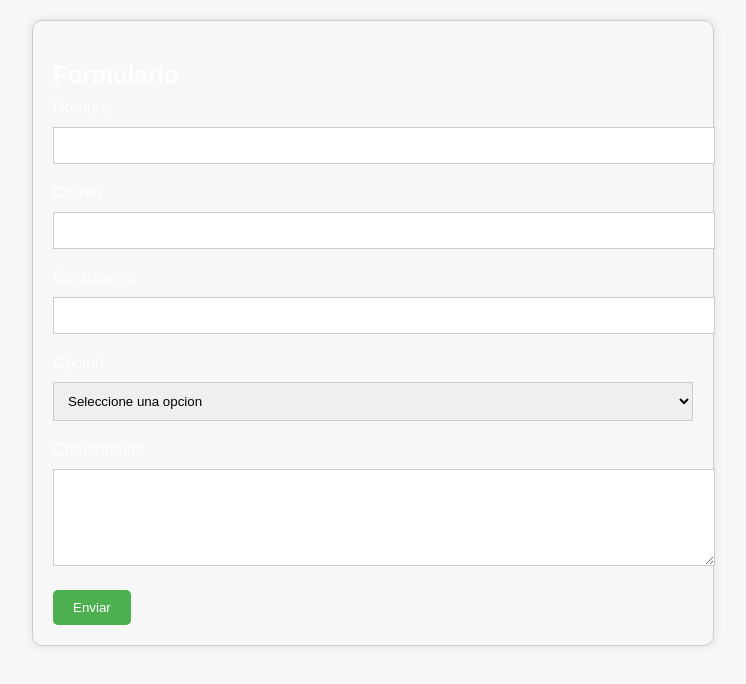
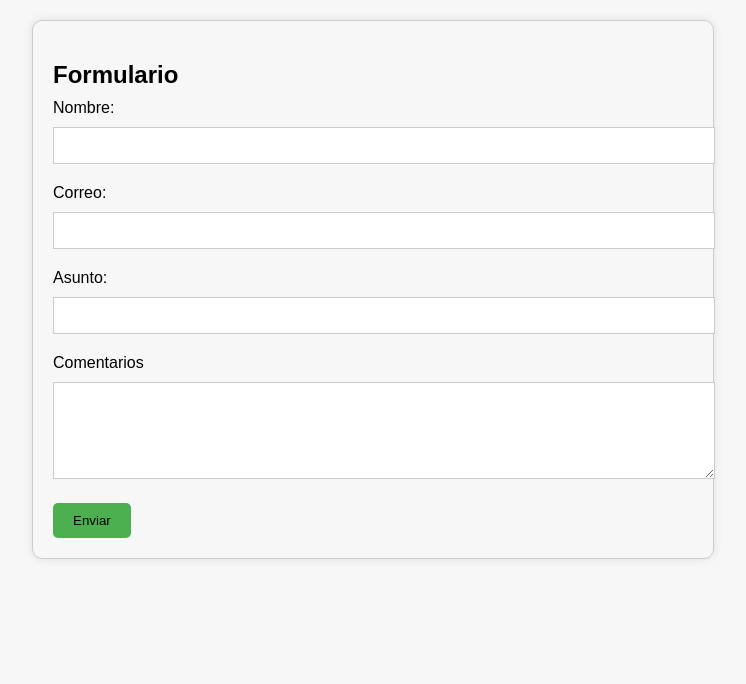
Before and after one commit to HumbertoDev68/Laboratorio_Entregable_1, a plain HTML site: page contacto.html in a window 1280 px wide. Shown: the whole page, without its empty margins (267-1013 px from the left). Drawn offline with Linux system fonts and the light colour scheme.

Commit message:
Cambiando de color la fuente y agregando el campo asunto

```diff
--- a/contacto.html
+++ b/contacto.html
@@ -18,18 +18,9 @@
         <label for="correo">Correo:</label>
         <input type="email" id="correo" required>
 
-        <!--Campo de contraseña con validacion-->
-        <label for="contraseña">Contraseña:</label>
-        <input type="password" id="contraseña" name="contraseña" required pattern=".{8,20}">
-
-        <!--Campo de seleccion-->
-        <label for="opcion">Opcion:</label>
-        <select id="opcion" name="opcion">
-            <option value="">Seleccione una opcion</option>
-            <option value="opcion1">Opcion 1</option>
-            <option value="opcion2">Opcion 2</option>
-            <option value="opcion3">Opcion 3</option>
-        </select>
+        <!--Campo de Asunto-->
+        <label for="asunto">Asunto:</label>
+        <input type="text" id="asunto" name="asunto" required pattern="[a-zA-ZñÑ] {3, 50}">
 
         <!--Campo de textarea-->
         <label for="comentarios">Comentarios</label>
--- a/style.css
+++ b/style.css
@@ -105,7 +105,7 @@ form{
 label, h2{
     display: block;
     margin-bottom: 10px;
-    color: #fff;
+    color: black;
 }
 
 input, select, textarea{
@@ -117,7 +117,7 @@ input, select, textarea{
 
 button{
     background-color: #4CAF50;
-    color: #fff;
+    color: black;
     padding: 10px 20px;
     border: none;
     border-radius: 5px;
```
